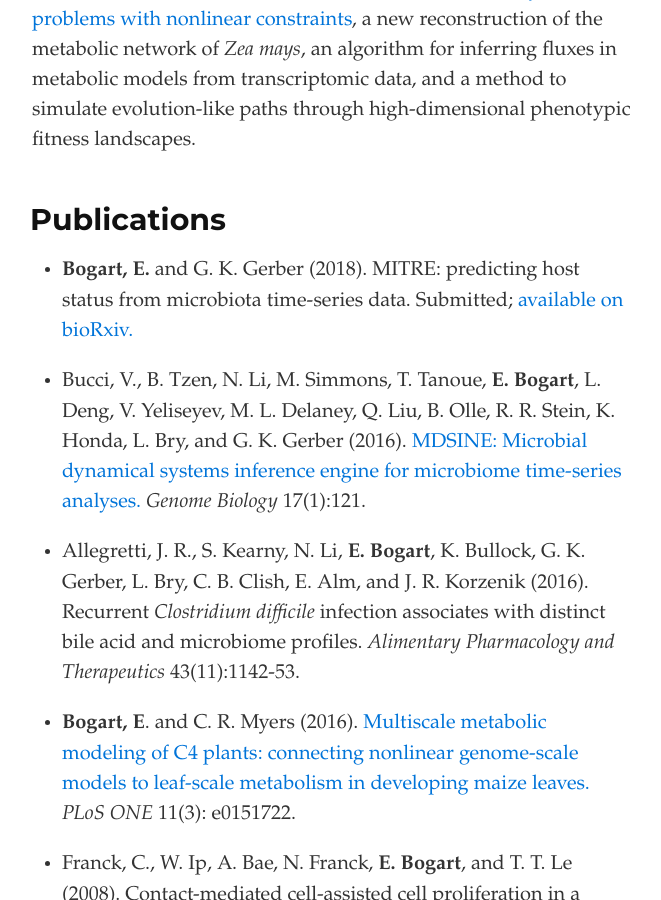
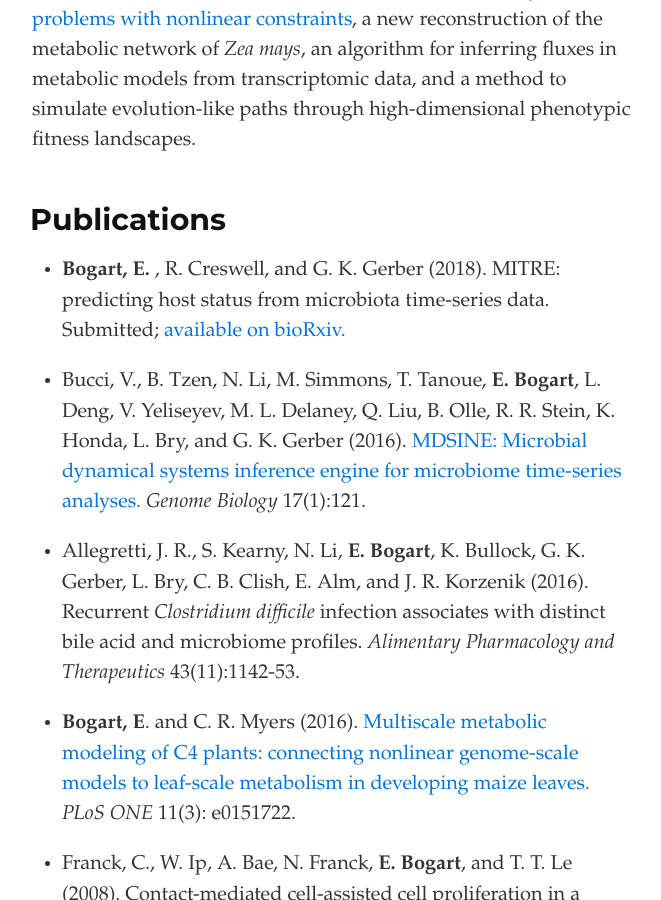
Before and after one commit to ebogart/ebogart.github.io, a Jekyll site: the page built from index.md, in a window 1280 px wide and 900 px high, scrolled down 775 px. Shown: the whole window, without its empty margins (308-969 px from the left). Built offline with Jekyll 4.4.1, drawn with Linux system fonts in a browser that asks for light colours.

Commit message:
Add Richard as coauthor

```diff
--- a/index.md
+++ b/index.md
@@ -30,7 +30,7 @@ a method to simulate evolution-like paths through high-dimensional
 phenotypic fitness landscapes.
 
 ## Publications
-* __Bogart, E.__  and G. K. Gerber (2018). MITRE: predicting host status from microbiota time-series data. Submitted; [available on bioRxiv.](https://www.biorxiv.org/content/early/2018/10/18/447250)
+* __Bogart, E.__ , R. Creswell, and G. K. Gerber (2018). MITRE: predicting host status from microbiota time-series data. Submitted; [available on bioRxiv.](https://www.biorxiv.org/content/early/2018/10/18/447250)
 
 * Bucci, V., B. Tzen, N. Li, M. Simmons, T. Tanoue, __E. Bogart__,
 L. Deng, V. Yeliseyev, M. L. Delaney, Q. Liu, B. Olle, R. R. Stein,
```
